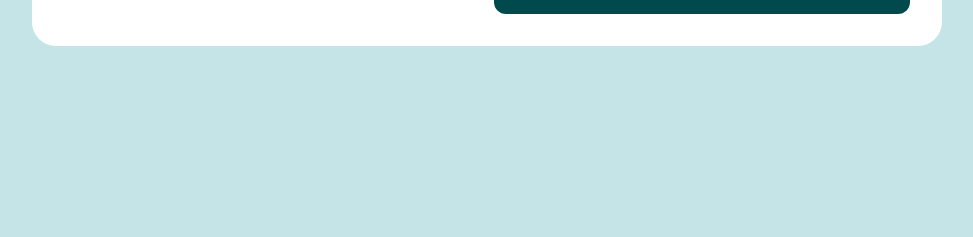
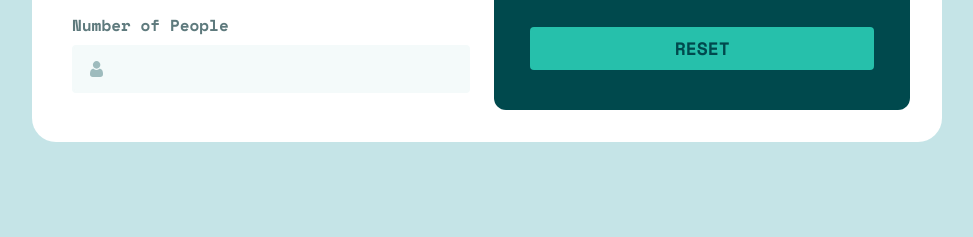
Before and after one commit to rawrisotto/tip-calculator-app-main, a plain HTML site: page index.html in a window 1280 px wide. Shown: the part 563-800 px from the top of the page, without its empty margins (153-1126 px from the left). Drawn offline with nearby package versions, Linux system fonts and the light colour scheme.

Commit message:
refactor: align to center of screen

```diff
--- a/mediaqueries.css
+++ b/mediaqueries.css
@@ -1,4 +1,8 @@
-@media (min-width: 768px) {
+@media (min-width: 950px) {
+  body {
+    align-items: center;
+    justify-content: center;
+  }
   .tip-calculator {
     flex-direction: row;
     width: 910px;
--- a/style.css
+++ b/style.css
@@ -72,6 +72,8 @@ h6 {
 
 /* General Styling */
 body, html {
+  display: flex;
+  justify-content: center;
   min-height: 100vh;
   width: 100vw;
   font-family: var(--ff-base);
```
Also changed, not shown: index.js (added).
